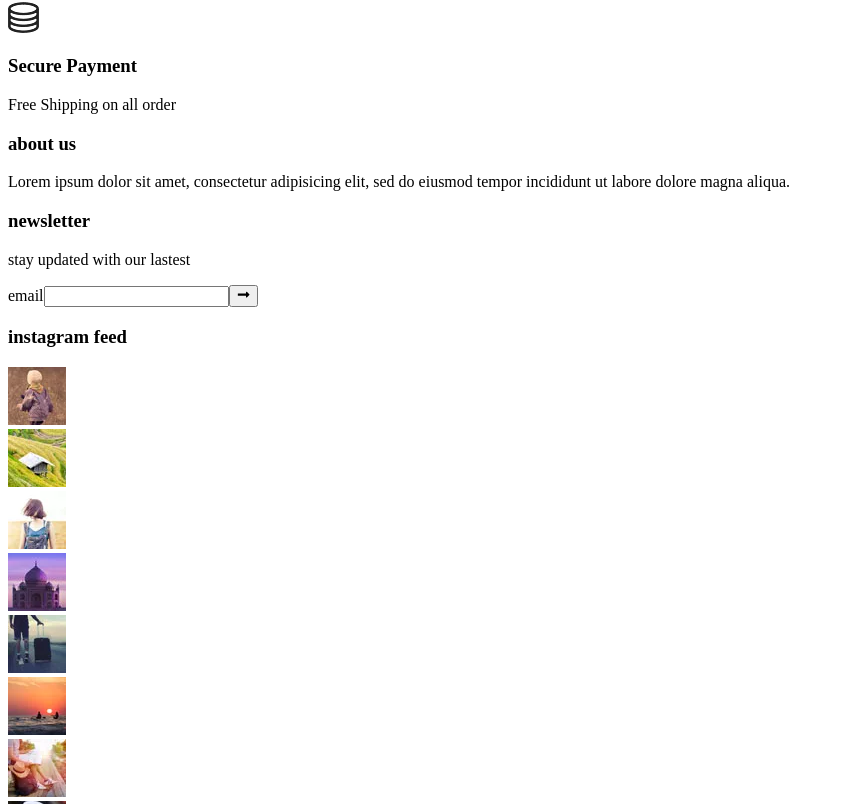
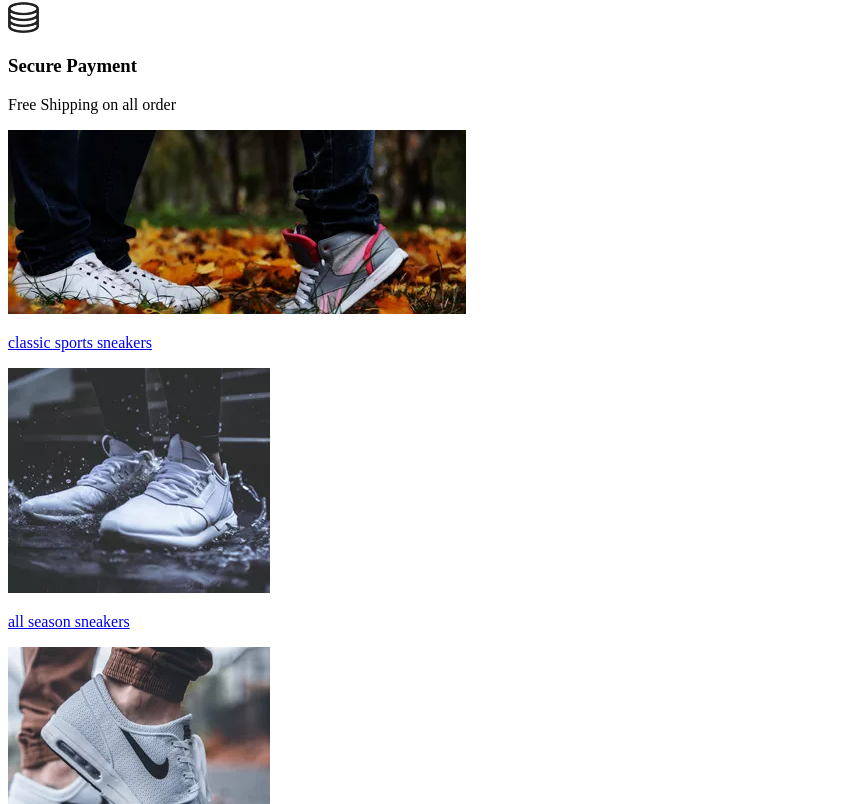
Before and after one commit to m-devs-0287/mern-karma-shop, a React (Create React App) app in the folder frontend/: page / in a window 1280 px wide. Shown: the part 1316-2120 px from the top of the page, without its empty margins (0-844 px from the left). Built offline with nearby package versions, Linux system fonts and the light colour scheme; the HTML template or start-up script is replaced by a standard one.

Commit message:
Update Home.jsx

```diff
--- a/frontend/src/pages/Home.jsx
+++ b/frontend/src/pages/Home.jsx
@@ -1,5 +1,6 @@
 import React from "react";
 import FeaturesArea from "../components/features-area/FeaturesArea";
+import GalleryOfDeals from "../components/gallery-deals-area/GalleryOfDeals";
 import Hero from "../components/Hero";
 
 const Home = () => {
@@ -7,6 +8,7 @@ const Home = () => {
     <>
       <Hero />
       <FeaturesArea />
+      <GalleryOfDeals />
     </>
   );
 };
```
